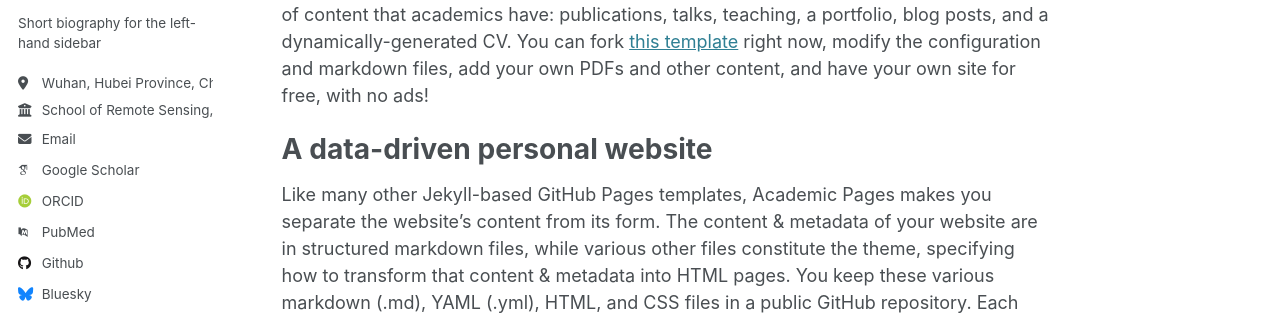
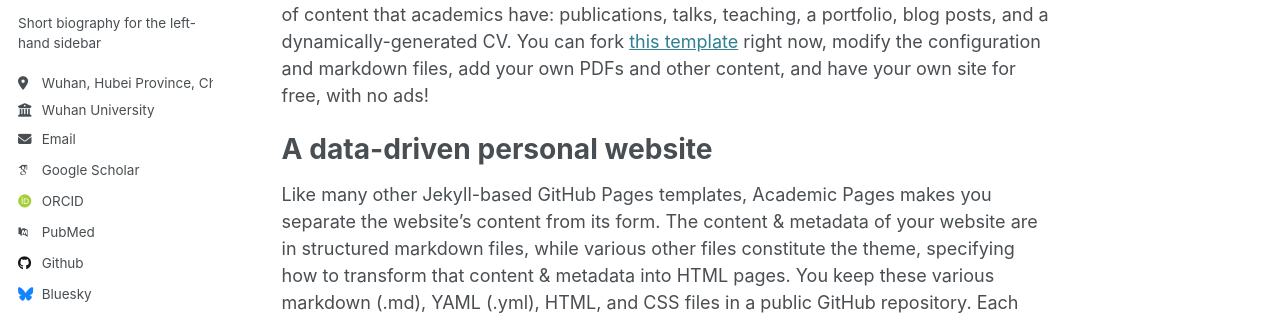
Before and after one commit to Jin-qg/jin-qg.github.io, a Jekyll site: the page built from _pages/about.md, in a window 1280 px wide. Shown: the part 310-625 px from the top of the page. Built offline with Jekyll 4.4.1, drawn with Linux system fonts in a browser that asks for light colours; some web fonts are replaced.

Commit message:
Update _config.yml
"School of Remote Sens." is too long in the sidebar institute info, thus only left "Wuhan University".

```diff
--- a/_config.yml
+++ b/_config.yml
@@ -26,7 +26,7 @@ author:
   pronouns         : # example: "she/her"
   bio              : "Short biography for the left-hand sidebar"
   location         : "Wuhan, Hubei Province, China"
-  employer         : "School of Remote Sensing, Wuhan University"
+  employer         : "Wuhan University"
   uri              : # URL
   email            : "jin_qg@whu.edu.cn"
 
```
